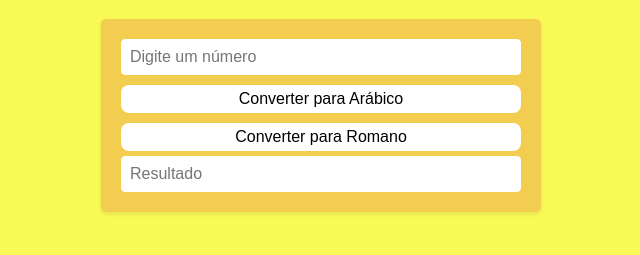
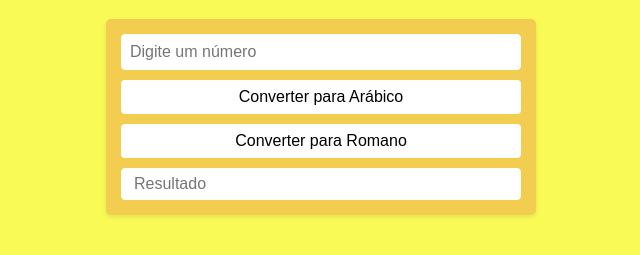
Before and after one commit to leolima92/CoversorDeNumeros, a plain HTML site: page index.html in a window 1280 px wide. Shown: the part 81-336 px from the top of the page, without its empty margins (319-959 px from the left). Drawn offline with Linux system fonts and the light colour scheme.

Commit message:
alterando o css

```diff
--- a/Css/style.css
+++ b/Css/style.css
@@ -13,7 +13,7 @@ h1 {
     width: 400px;
     margin: 20px auto;
     background-color: #f3cd50;
-    padding: 20px;
+    padding: 15px;
     border-radius: 5px;
     box-shadow: 0 2px 5px rgba(0, 0, 0, 0.1);
     display: flex;
@@ -38,26 +38,28 @@ input[type="text"] {
 
 button {
     width: 100%;
-    padding: 5px;
+    padding: 8px;
     font-size: 16px;
     background-color: white;
     color: black;
     border: none;
-    border-radius: 8px;
+    border-radius: 4px;
     cursor: pointer;
     margin-top: 10px;
 }
 
 button:hover {
-    background-color: white;
+    background-color: #eee;
 }
 
-#arabic-output {
-    margin-top: 5px;
+#arabic-output,
+#roman-output {
+    margin-top: 10px;
     width: 100%;
+    padding: 12px;
+    font-size: 16px;
+    border-radius: 4px;
+    border: 1px solid #fff;
+    box-sizing: border-box;
+    height: 32px;
 }
-
-#roman-output {
-    margin-top: 5px;
-    width: 100%;
-}
```
